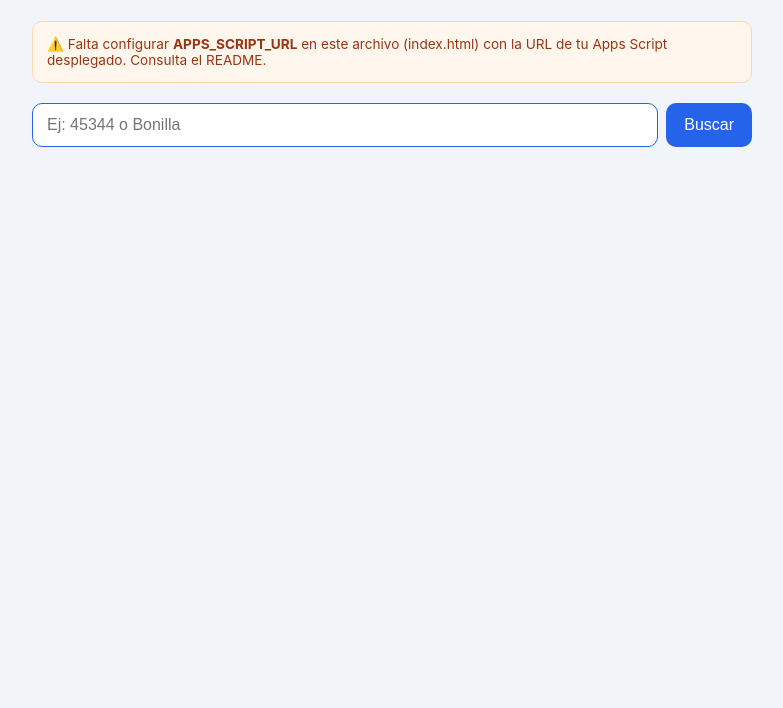
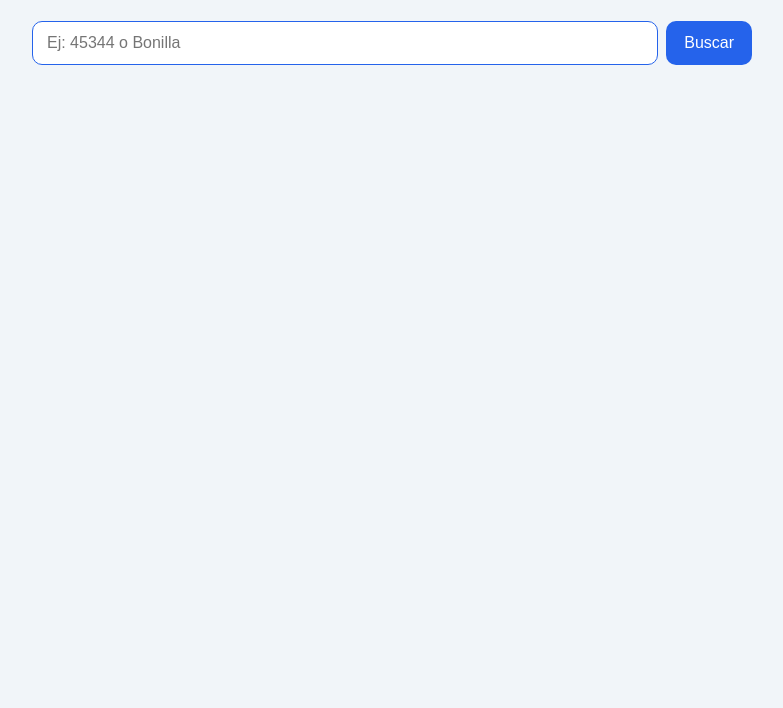
Before and after one commit to clinicabarajas/estado-reparacion, a plain HTML site: page index.html in a window 1280 px wide. Shown: the part 92-800 px from the top of the page, without its empty margins (248-1031 px from the left). Drawn offline with Linux system fonts and the light colour scheme.

Commit message:
Update index.html

```diff
--- a/index.html
+++ b/index.html
@@ -115,8 +115,8 @@
   // CONFIGURACIÓN — rellena estos dos valores con los tuyos.
   // Los obtienes al desplegar el Apps Script (ver README.md).
   // ============================================================
-  var APPS_SCRIPT_URL = 'PEGA_AQUI_LA_URL_DE_TU_APPS_SCRIPT'; // termina en /exec
-  var TOKEN = 'CAMBIA-ESTA-CLAVE-SECRETA-2026'; // debe coincidir con el TOKEN del Code.gs
+  var APPS_SCRIPT_URL = 'https://script.google.com/macros/s/AKfycbyaRn-DTmBnOXcGTx5cDlKojEGe57CO7lUYmc0kiQafFftxFDcCx20JYr5UTYLPupbX/exec'; // termina en /exec
+  var TOKEN = '275488'; // debe coincidir con el TOKEN del Code.gs
   // ============================================================
 
   var qInput = document.getElementById('q');
```
